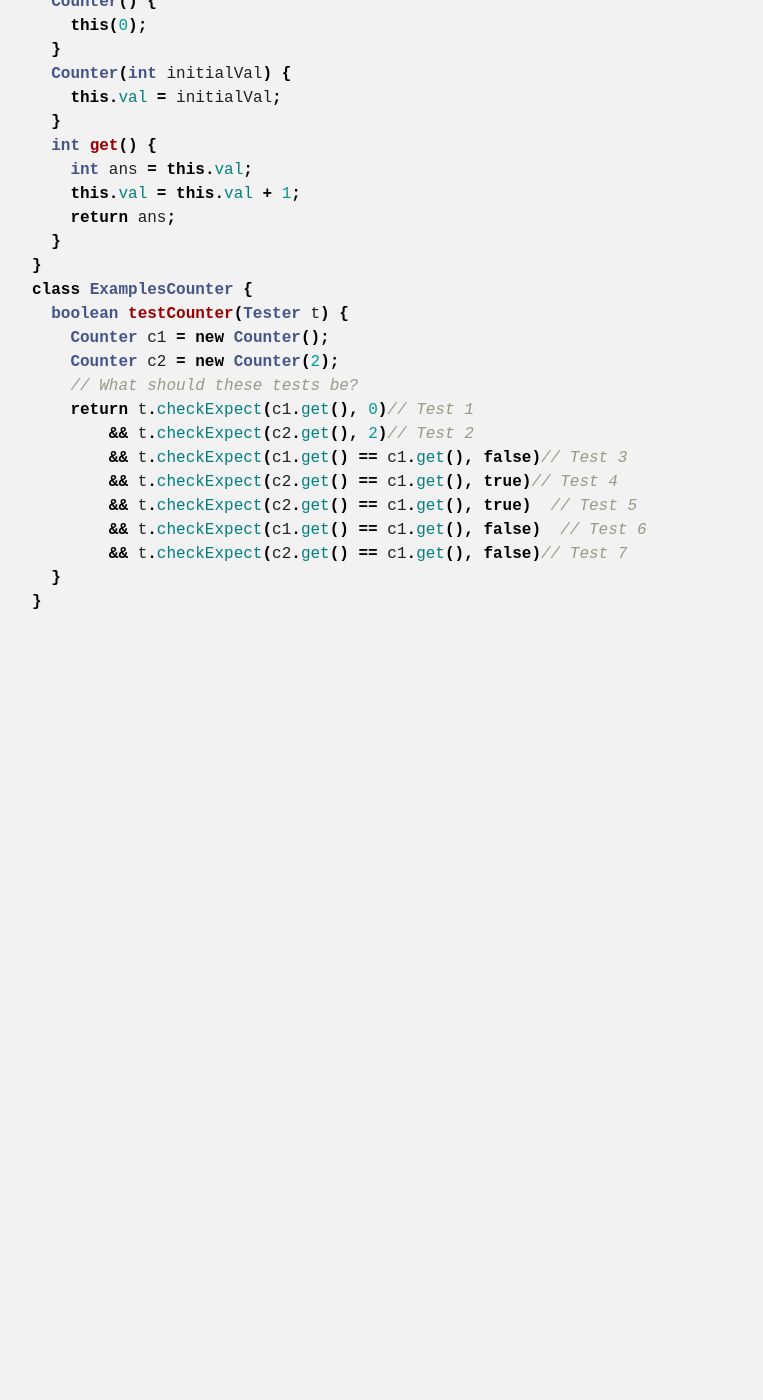
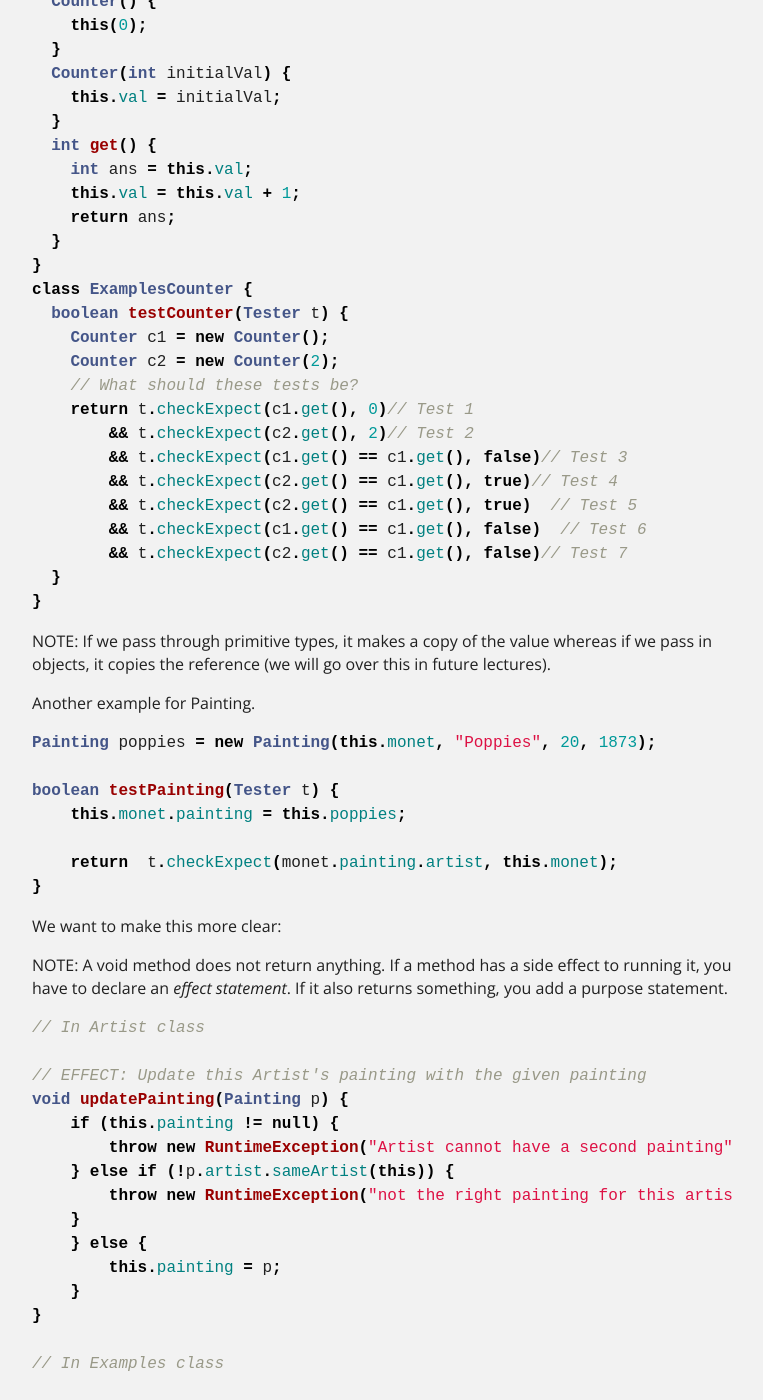
Before and after one commit to eric-chapdelaine/eric-chapdelaine.github.io, a Jekyll site: the page built from notes/cs2510.md, in a window 1280 px wide and 1400 px high, scrolled down 62670 px. Shown: the whole window, without its empty margins (258-1021 px from the left). Built offline with Jekyll 4.4.1, drawn with Linux system fonts in a browser that asks for light colours; before the commit the page ends 63284 px from its top, so only the background shows below that; some of the changed text lies outside the part shown.

Commit message:
[CS2510] Lecture 18

````diff
--- a/notes/cs2510.md
+++ b/notes/cs2510.md
@@ -2678,3 +2678,153 @@
   }
 }
 ```
+
+NOTE: If we pass through primitive types, it makes a copy of the value whereas if we pass in objects, it copies the reference (we will go over this in future lectures).
+
+Another example for Painting.
+```java
+Painting poppies = new Painting(this.monet, "Poppies", 20, 1873);
+
+boolean testPainting(Tester t) {
+    this.monet.painting = this.poppies;
+
+    return  t.checkExpect(monet.painting.artist, this.monet);
+}
+```
+
+We want to make this more clear:
+
+NOTE: A void method does not return anything. If a method has a side effect to running it, you have to declare an *effect statement*. If it also returns something, you add a purpose statement.
+
+```java
+// In Artist class
+
+// EFFECT: Update this Artist's painting with the given painting
+void updatePainting(Painting p) {
+    if (this.painting != null) {
+        throw new RuntimeException("Artist cannot have a second painting");
+    } else if (!p.artist.sameArtist(this)) {
+        throw new RuntimeException("not the right painting for this artist");
+    }
+    } else {
+        this.painting = p;
+    }
+}
+
+// In Examples class
+
+this.monet.updatePainting(this.waterlilies);
+this.monet.updatePainting(this.poppies);
+```
+
+# Mutation Inside Structures
+## Test Fixture
+
+**How to test updatePainting**:
+1. Ensure the state of our initial conditions
+2. Modify the state by running the code
+3. Test that the changes occurred
+
+Example:
+```java
+// In Examples class
+Artist monet;
+Painting waterlilies;
+Painting poppies;
+
+//initialize the data to its initial conditions
+void initData() {
+    Artist monet = new Artist("Claude Monet", 1840, null);
+    Painting waterlilies = new Painting(this.monet, "Waterlilies", 30, 1915);
+    Painting poppies = new Painting(this.monet, "Poppies", 20, 1873);
+}
+
+boolean testPainting1(Tester t) {
+    //1. Ensure our initial conditions
+    this.initData();
+
+    //2. Run the code
+    this.monet.updatePainting(this.waterlilies);
+
+    //3. Test that the changes occurred
+    return t.checkExpect(this.monet.painting.artist, monet);
+}
+```
+
+NOTE: Test methods are run in a random order each time.
+
+We do not require testing `initData`.
+
+NOTE: We don't have to have our test methods return a boolean, they can return a void.
+
+```java
+void testPainting(Tester t) {
+    //1. Ensure our initial conditions
+    this.initData()
+
+    // Check
+    t.checkExpect(this.monet.painitng, null);
+
+    //2. Run the code
+    this.monet.updatePainting(this.waterlilies);
+
+    //3. Test that the changes occurred
+    t.checkExpect(this.monet.painting, this.waterlilies);
+}
+
+void testPaintingsArtists(Tester t) {
+    this.initData();
+
+    Artist daVinci = new Artist("Leonardo da Vinci", 1452, null);
+    Painting mona = new Painting(this.daVinci, "Mona Lisa", 100, 1500);
+
+    t.checkExpect(this.monet.painting, null);
+    t.checkExpect(this.daVinci.painting, null);
+
+    t.checkException(new RuntimeException("not the right painting for this artist"),
+            daVinci, "updatePainting", waterlilies);
+}
+```
+
+This linking should happen automatically:
+
+```java
+// in Painting class
+Painting(Artist artist, String title, double value, int year) {
+    this.artist = artist;
+    this.title = title;
+    this.value = value;
+    this.year = year;
+    this.artist.updatePainting(this);
+}
+
+// in Artist class
+Artist(String name, int yob) {
+    this.name = name;
+    this.yob = yob;
+}
+
+// in Examples
+Artist monet = new Artist("Monet", 1850); // Don't need to initialize the painting here
+```
+
+Lets make an Artist have multiple paintings.
+
+<div style='width: 100%' class='ui rounded images'>
+<img class='ui image' src='./cs2510/lec18-fig1.png'>
+</div>
+
+This is still circular.
+
+```java
+// in Artist class
+IList<Painting> paintings;
+
+void updatePaintings(Painting p) {
+    if (!p.artist.sameArtist(this)) {
+        throw new RuntimeException("Artist cannot have a second painting");
+    } else {
+        this.paintings = new ConsList<Painting>(p, this.paintings);
+    }
+}
+```
````
Also changed, not shown: notes/cs2510/lec18-fig1.png (added), notes/cs2510/lec18-fig1.svg (added).
